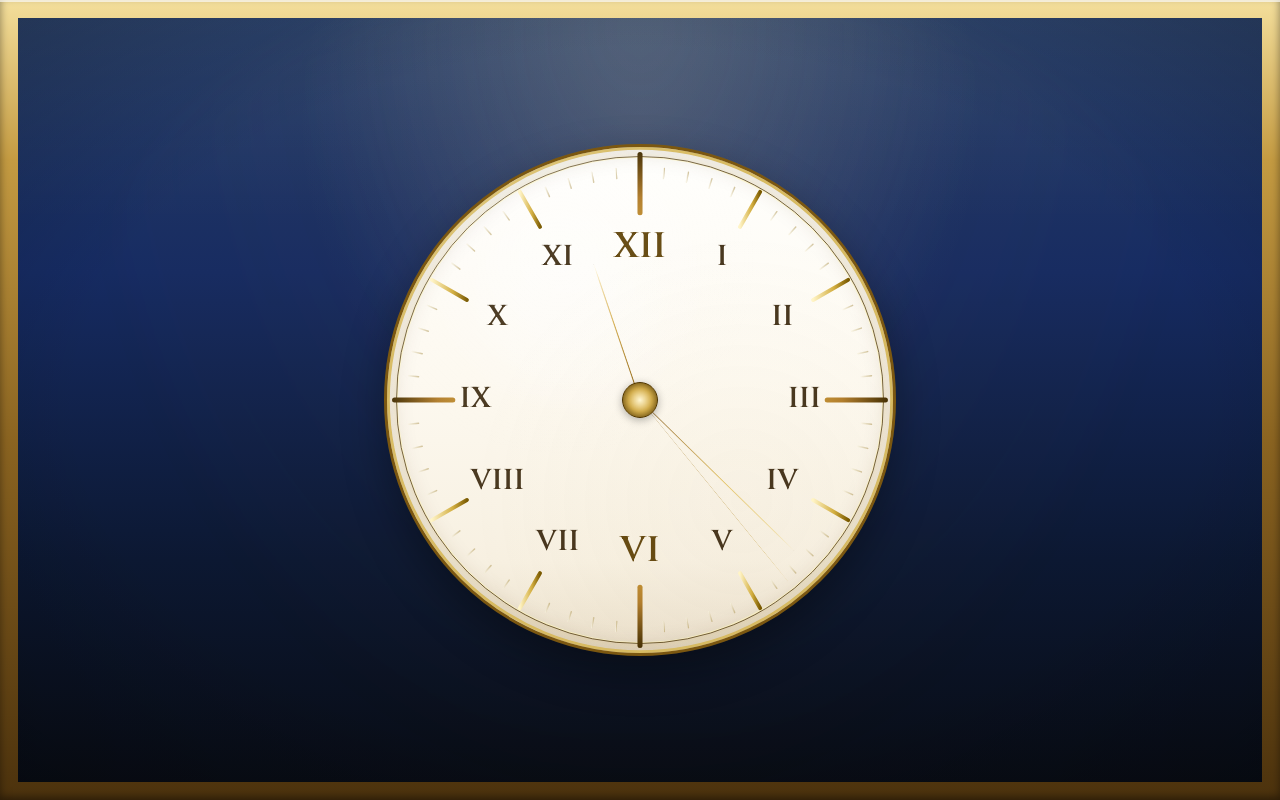
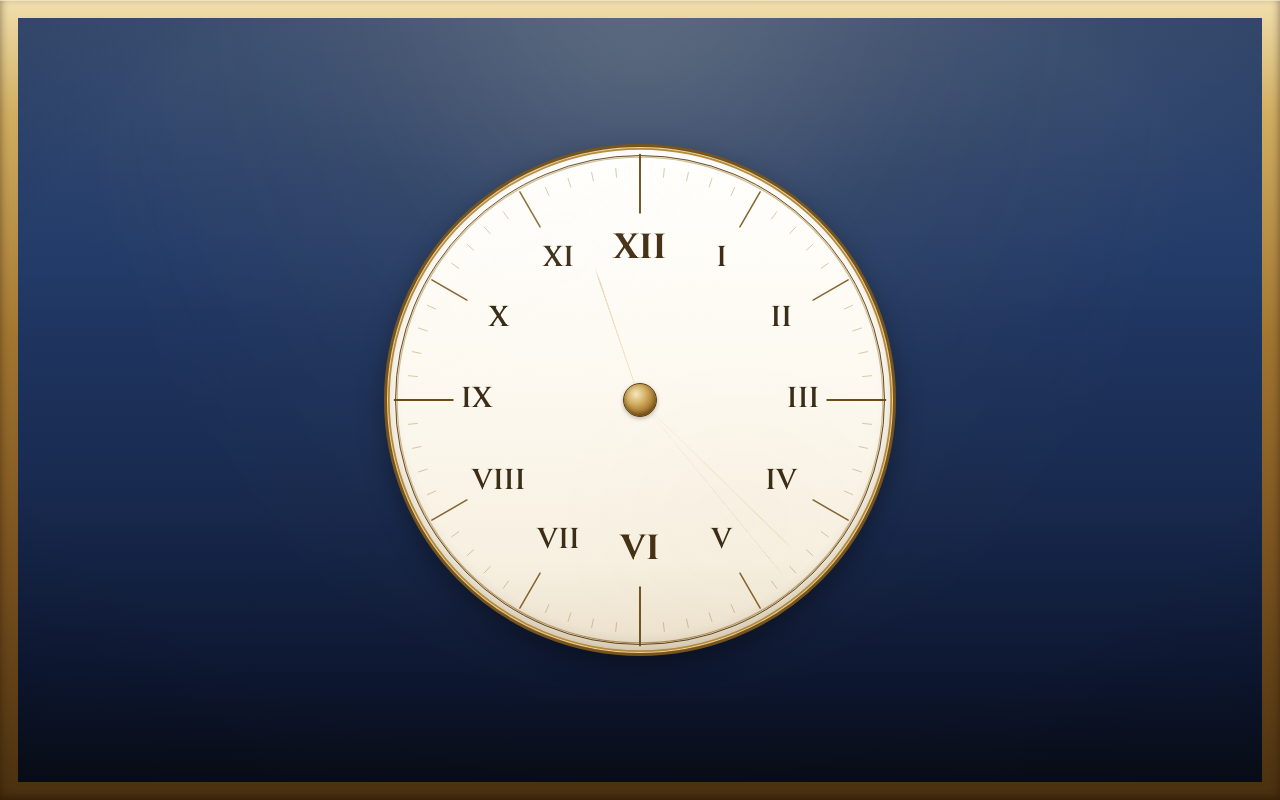
Before and after one commit to mcckyle/the-clock, a React (Vite) app: page / in a window 1280 px wide. Built offline with nearby package versions, Linux system fonts and the light colour scheme.

Commit message:
TickMarks.jsx: Remove SVG gradients on the tick marks.

```diff
--- a/index.html
+++ b/index.html
@@ -17,7 +17,7 @@
       name="description"
       content="Horologium Regale — a classical, historically inspired ceremonial analog clock rendered in React."
     />
-    <meta name="theme-color" content="#12284a">
+    <meta name="theme-color" content="#17284c">
 
     <!-- Prevent White Flash Before CSS Loads. -->
     <style>html { background: #080b12; color-scheme: dark; } body { margin: 0; }</style>
--- a/src/App.css
+++ b/src/App.css
@@ -13,15 +13,17 @@
   justify-content: center;
 
   background: radial-gradient(
-    ellipse at 50% 15%,
-    rgba(238, 218, 166, 0.12),
-    transparent 38%
+    ellipse 72% 54% at 50% 7%,
+    rgba(237, 218, 171, 0.105) 0%,
+    rgba(198, 161, 86, 0.035) 42%,
+    transparent 76%
   ),
   linear-gradient(
     180deg,
-    #243d69 0%,
-    #162b62 34%,
-    #0c1832 70%,
+    #30476f 0%,
+    #223b69 31%,
+    #17284c 64%,
+    #0d1731 84%,
     #080b12 100%
   );
   color: #f2e5c4;
@@ -40,10 +42,11 @@
 
   background: linear-gradient(
     180deg,
-    #f4df9c 0%,
-    #c49b42 20%,
-    #8b6421 55%,
-    #4c320d 100%
+    #f1dfad 0%,
+    #d1ae62 14%,
+    #a27631 42%,
+    #7c5420 68%,
+    #4a3010 100%
   );
 
   mask:
@@ -51,8 +54,8 @@
     linear-gradient(#000 0 0);
   mask-composite: exclude;
   box-shadow:
-    inset 0 2px 0 rgba(255, 255, 255, 0.65),
-    inset 0 -3px 8px rgba(0, 0, 0, 0.45);
+    inset 0 1px 0 rgba(255, 248, 220, 0.58),
+    inset 0 -3px 9px rgba(28, 16, 2, 0.52);
 }
 
 /* App Controlled Royal Vignette Styles. */
@@ -63,9 +66,10 @@
   inset: 0;
   pointer-events: none;
   background: radial-gradient(
-    ellipse,
-    transparent 62%,
-    rgba(0, 0, 0, 0.24) 100%
+    ellipse 86% 82% at 50% 44%,
+    transparent 58%,
+    rgba(2, 5, 12, 0.11) 79%,
+    rgba(2, 5, 12, 0.22) 100%
   );
 }
 
@@ -73,21 +77,25 @@
 .galleryLight
 {
   position: absolute;
+  top: -16vmin;
+  left: 50%;
   width: 150vmin;
   height: 110vmin;
+  transform: translateX(-50%);
   border-radius: 50%;
+  pointer-events: none;
 
   background: radial-gradient(
     ellipse at 50% 8%,
-    rgba(245, 225, 170, 0.14),
-    rgba(190, 145, 55, 0.04) 38%,
+    rgba(247, 229, 181, 0.16) 0%,
+    rgba(213, 176, 101, 0.055) 34%,
     transparent 72%
   );
   filter: blur(19px);
-  opacity: 0.80;
+  opacity: 0.78;
 }
 
-/* App Subtle Marble / Gallery Depth Styles. */
+/* App Subtle Gallery Veil Styles. */
 .marbleAtmosphere
 {
   position: absolute;
@@ -95,8 +103,9 @@
   pointer-events: none;
   background: linear-gradient(
     180deg,
-    rgba(255, 248, 225, 0.08),
-    transparent 28%
+    rgba(255, 249, 228, 0.055) 0%,
+    rgba(255, 249, 228, 0.018) 20%,
+    transparent 42%
   );
-  opacity: 0.65;
+  opacity: 0.72;
 }
--- a/src/components/AnalogClock/AnalogClock.jsx
+++ b/src/components/AnalogClock/AnalogClock.jsx
@@ -1,6 +1,6 @@
 //File name: AnalogClock.jsx
 //Author: Kyle McColgan
-//Date: 17 June 2026
+//Date: 21 August 2026
 //Description: This file contains the clock component for the clock React project.
 
 import useClockTime from "../../utils/useClockTime";
@@ -18,7 +18,11 @@ export default function AnalogClock()
     useHandAngles(time);
 
     return (
-      <div className={styles.clockContainer}>
+      <div
+        className={styles.clockContainer}
+        role="img"
+        aria-label="Classical analog clock showing the current time"
+      >
         <div className={styles.clockFace}>
           <div className={styles.giltOuterRing} />
           <div className={styles.enamelSurface} />
@@ -27,6 +31,7 @@ export default function AnalogClock()
             className={styles.ticks}
             viewBox="0 0 200 200"
             aria-hidden="true"
+            focusable="false"
           >
             <TickMarks />
             <RomanNumerals />
--- a/src/components/AnalogClock/AnalogClock.module.css
+++ b/src/components/AnalogClock/AnalogClock.module.css
@@ -19,16 +19,16 @@
     width: 64vmin;
     height: 64vmin;
     border-radius: 50%;
+    overflow: hidden;
 
     display: flex;
     align-items: center;
     justify-content: center;
-    overflow: hidden;
-
     background: radial-gradient(
-        circle at 36% 24%,
-        rgba(255, 255, 255, 0.42),
-        transparent 30%
+        ellipse 58% 48% at 34% 20%,
+        rgba(255, 255, 255, 0.22) 0%,
+        rgba(255, 255, 255, 0.06) 34%,
+        transparent 70%
     ),
     linear-gradient(
         180deg,
@@ -37,63 +37,66 @@
         #f7f0e1 82%,
         #eadfca 100%
     );
-    border: 0.42vmin solid #7b5710;
+    border: 0.38vmin solid #76541b;
 
-    box-shadow: inset 0 0 0 0.35vmin #d8bb61,
-                inset 0 0 25px rgba(86, 55, 0, 0.25),
-                0 16px 42px rgba(0, 0, 0, 0.34);
+    box-shadow: inset 0 0 0 0.12vmin rgba(248, 229, 177, 0.82),
+                inset 0 0 0 0.34vmin #b58a3d,
+                inset 0 -0.7vmin 1.8vmin rgba(72, 46, 10, 0.20),
+                0 1.2vmin 3.2vmin rgba(0, 0, 0, 0.34);
 }
 
 /* ==== ARCHITECTURAL GILT RING STYLES. ==== */
 .giltOuterRing
 {
     position: absolute;
-    inset: 1.1vmin;
+    inset: 1.05vmin;
     border-radius: 50%;
-    border: 0.18vmin solid rgba(72, 48, 0, 0.75);
+    border: 0.13vmin solid rgba(66, 43, 11, 0.82);
 
-    box-shadow: inset 0 0 0 0.12vmin rgba(255, 246, 190, 0.75),
-                0 0 6px rgba(201, 160, 53, 0.25);
+    box-shadow: inset 0 0 0 0.08vmin rgba(250, 232, 184, 0.86),
+                inset 0 0 0 0.22vmin rgba(164, 120, 48, 0.48),
+                inset 0 -0.16vmin 0 rgba(65, 41, 8, 0.48);
 }
 
-/* ==== SUBTLE ENAMEL VARIATION STYLES. ==== */
+/* ==== FIRED-ENAMEL SURFACE VARIATION STYLES. ==== */
 .enamelSurface
 {
     position: absolute;
     inset: 0;
     border-radius: 50%;
+    pointer-events: none;
     background: radial-gradient(
-        circle at 34% 22%,
-        rgba(255, 255, 255, 0.18),
-        transparent 38%
+        ellipse 46% 40% at 34% 22%,
+        rgba(255, 255, 255, 0.055),
+        transparent 72%
     ),
     radial-gradient(
-        circle at 70% 70%,
-        rgba(214, 196, 150, 0.05),
-        transparent 54%
+        ellipse 52% 46% at 70% 74%,
+        rgba(188, 158, 100, 0.025),
+        transparent 72%
     );
-    pointer-events: none;
 }
 
 /* ==== CLASSICAL ROYAL CENTER STYLES. ==== */
 .centerMedallion
 {
     position: absolute;
-    width: 4.6vmin;
-    height: 4.6vmin;
+    width: 4.25vmin;
+    height: 4.25vmin;
     border-radius: 50%;
+    z-index: 8;
     background: radial-gradient(
-        circle,
-        #fff6d2 0%,
-        #d8b14d 48%,
-        #765000 100%
+        circle at 38% 32%,
+        #f5e7bf 0%,
+        #d2ae61 34%,
+        #a4772f 63%,
+        #5b3d10 100%
     );
-    border: 0.16vmin solid #4d3400;
+    border: 0.13vmin solid #5b3d10;
 
-    box-shadow: inset 0 0 8px rgba(0, 0, 0, 0.35),
-                0 2px 8px rgba(0, 0, 0, 0.3);
-
-    z-index: 8;
+    box-shadow: inset 0 0 0.08vmin rgba(255, 241, 201, 0.72),
+                inset 0 -0.2vmin 0.5vmin rgba(45, 27, 4, 0.48),
+                0 0.2vmin 0.55vmin rgba(0, 0, 0, 0.25);
 }
 
 /* ==== GLASS REFLECTION STYLES. ==== */
@@ -102,14 +105,18 @@
     position: absolute;
     inset: 0;
     border-radius: 50%;
-    background: linear-gradient(
-        125deg,
-        rgba(255, 255, 255, 0.05),
-        transparent 48%
-    );
-
     z-index: 10;
     pointer-events: none;
+    background: radial-gradient(
+        ellipse 46% 24% at 29% 13%,
+        rgba(255, 255, 255, 0.065),
+        transparent 72%
+    ),
+    linear-gradient(
+        145deg,
+        rgba(255, 255, 255, 0.018) 0%,
+        transparent 34%
+    );
 }
 
 /* ==== SVG TICKS STYLES. ==== */
--- a/src/components/ClockHands/ClockHands.module.css
+++ b/src/components/ClockHands/ClockHands.module.css
@@ -15,22 +15,23 @@
     position: absolute;
     top: 50%;
     left: 50%;
-    width: 2.3vmin;
-    height: 2.3vmin;
+    width: 2.25vmin;
+    height: 2.25vmin;
     transform: translate(-50%, -50%);
     border-radius: 50%;
 
-    background: radial-gradient(circle at 40% 36%,
-        #fffce8 0%,
-        #efd27a 34%,
-        #c79c35 62%,
-        #4b3200 100%
+    background: radial-gradient(
+        circle at 37% 32%,
+        #f3e5bd 0%,
+        #d1aa5c 34%,
+        #9b712d 66%,
+        #573a0e 100%
     );
 
-    border: 0.12vmin solid #6e4c00;
-    box-shadow: inset 0 0 5px rgba(40, 20, 0, 0.42),
-                inset 0 0 1px rgba(255, 245, 205, 0.8),
-                0 0 10px rgba(214, 170, 54, 0.22);
+    border: 0.11vmin solid #5f4215;
+    box-shadow: inset 0 0 0.07vmin rgba(255, 239, 198, 0.72),
+                inset 0 -0.2vmin 0.45vmin rgba(40, 24, 5, 0.45),
+                0 0.18vmin 0.5vmin rgba(0, 0, 0, 0.25);
 }
 
 /* Pivot Wrapper For Each Hand Style. */
@@ -52,56 +53,59 @@
 /* Hour Hand Styles. */
 .hourHand
 {
-    width: 1.05vmin;
-    height: 18vmin;
+    width: 0.96vmin;
+    height: 17.5vmin;
 
     background: linear-gradient(
-        180deg,
-        #fff6d9 0%,
-        #d7b35d 44%,
-        #8b6112 100%
+        90deg,
+        #74521f 0%,
+        #c49a4d 24%,
+        #f0dfb5 48%,
+        #b1843b 74%,
+        #6b4918 100%
     );
 
-    border: 0.08vmin solid #3f2a00;
-    clip-path: polygon(50% 0, 58% 14%, 56% 100%, 44% 100%, 42% 14%);
-    box-shadow: inset 0 0 1px rgba(255, 235, 170, 0.5);
+    border: 0.065vmin solid #573b12;
+    clip-path: polygon(50% 0, 59% 12%, 57% 18%, 53% 100%, 47% 100%, 43% 18%, 41% 12%);
+    box-shadow: inset 0 0 0.08vmin rgba(255, 241, 200, 0.55);
     transform: rotate(var(--hourDeg, 0deg));
 }
 
 /* Minute Hand Styles. */
 .minuteHand
 {
-    width: 0.68vmin;
-    height: 27vmin;
+    width: 0.61vmin;
+    height: 26.5vmin;
 
     background: linear-gradient(
-        180deg,
-        #f4e7bf 0%,
-        #e4c56c 46%,
-        #8d6630 100%
+        90deg,
+        #6d4b19 0%,
+        #b98b3e 25%,
+        #eeddb2 49%,
+        #a87931 75%,
+        #624115 100%
     );
 
-    border: 0.08vmin solid #422c00;
-    clip-path: polygon(50% 0, 60% 12%, 58% 100%, 42% 100%, 40% 12%);
-    box-shadow: inset 0 0 1px rgba(255, 240, 180, 0.42);
+    border: 0.06vmin solid #513610;
+    clip-path: polygon(50% 0, 58% 11%, 55% 17%, 52% 100%, 48% 100%, 45% 17%, 42% 11%);
+    box-shadow: inset 0 0 0.08vmin rgba(255, 242, 204, 0.48);
     transform: rotate(var(--minuteDeg, 0deg));
 }
 
 /* Second Hand Styles. */
 .secondHand
 {
-    width: 0.12vmin;
-    height: 30vmin;
-    border-radius: 999px;
-    opacity: 0.95;
+    width: 0.10vmin;
+    height: 29vmin;
+    opacity: 0.88;
 
     background: linear-gradient(
-        to bottom,
-        #d6b24b 0%,
-        #8d6212 100%
+        180deg,
+        #b88b3d 0%,
+        #79531e 100%
     );
 
-    clip-path: polygon(50% 0, 68% 18%, 68% 100%, 32% 100%, 32% 18%);
-    box-shadow: 0 0 1px rgba(0, 0, 0, 0.35);
+    clip-path: polygon(50% 0, 62% 14%, 57% 84%, 50% 100%, 43% 84%, 38% 14%);
+    box-shadow: 0 0 0.08vmin rgba(35, 22, 5, 0.42);
     transform: rotate(var(--secondDeg, 0deg));
 }
--- a/src/components/TickMarks/TickMarks.jsx
+++ b/src/components/TickMarks/TickMarks.jsx
@@ -1,6 +1,6 @@
 //File name: TickMarks.jsx
 //Author: Kyle McColgan
-//Date: 5 August 2026
+//Date: 21 August 2026
 //Description: This file contains the tick marks component for the analog clock React project.
 
 import { useMemo } from "react";
@@ -8,10 +8,11 @@ import styles from "./TickMarks.module.css";
 
 export default function TickMarks()
 {
-  const ticks = useMemo(() => {
+  const ticks = useMemo(() =>
+  {
+    const minuteTicks = [];
+    const hourTicks = [];
     const quarterTicks = [];
-    const hourTicks = [];
-    const minuteTicks = [];
 
     for (let i = 0; i < 60; i ++ )
     {
@@ -20,7 +21,7 @@ export default function TickMarks()
       const isQuarter = i % 15 === 0;
       const isHour = i % 5 === 0;
 
-      const radiusInner = isQuarter ? 74 : isHour ? 79 : 88;
+      const radiusInner = isQuarter ? 74 : isHour ? 79 : 88.5;
       const radiusOuter = isQuarter ? 97 : isHour ? 95 : 92;
 
       const x1 = 100 + radiusInner * Math.cos(angle);
@@ -28,16 +29,10 @@ export default function TickMarks()
       const x2 = 100 + radiusOuter * Math.cos(angle);
       const y2 = 100 + radiusOuter * Math.sin(angle);
 
-      // Pick the gradient based on the tick type.
-      const strokeUrl = isQuarter
-        ? "url(#quarterMark)"
-        : isHour
-        ? "url(#hourMark)"
-        : "url(#minuteMark)";
-
-    const line = (
+      const line = (
         <line
           key={i}
+          data-second={i}
           x1={x1}
           y1={y1}
           x2={x2}
@@ -45,9 +40,8 @@ export default function TickMarks()
           className={`${styles.tick} ${
             isQuarter ? styles.quarterTick : isHour ? styles.hourTick : ""
           }`}
-          stroke={strokeUrl}
           strokeLinecap="round"
-          strokeLinejoin="round"
+          vectorEffect="non-scaling-stroke"
         />
       );
 
@@ -70,25 +64,6 @@ export default function TickMarks()
 
     return (
       <g className={styles.tickRing}>
-        <defs>
-          <linearGradient id="minuteMark" x1="0%" y1="0%" x2="0%" y2="100%">
-            <stop offset="0%" stopColor="#f6f0dc" />
-            <stop offset="100%" stopColor="#b9a46a" />
-          </linearGradient>
-
-          <linearGradient id="hourMark" x1="0%" y1="0%" x2="0%" y2="100%">
-            <stop offset="0%" stopColor="#fff4c6" />
-            <stop offset="60%" stopColor="#d2ad3f" />
-            <stop offset="100%" stopColor="#7a5a00" />
-          </linearGradient>
-
-          <radialGradient id="quarterMark" cx="100" cy="100" r="100" gradientUnits="userSpaceOnUse">
-            <stop offset="0%" stopColor="#fff7da" />
-            <stop offset="45%" stopColor="#f2c94c" />
-            <stop offset="80%" stopColor="#b27e2d" />
-            <stop offset="100%" stopColor="#3a2800" />
-          </radialGradient>
-        </defs>
         {ticks}
       </g>
     );
--- a/src/index.css
+++ b/src/index.css
@@ -25,4 +25,4 @@ body
     -webkit-font-smoothing: antialiased;
     -moz-osx-font-smoothing: grayscale;
 }
-::selection { background: #b08a3c; color: #080b12; }
+::selection { background: #a77b31; color: #080b12; }
```
Also changed, not shown: src/components/RomanNumerals/RomanNumerals.jsx (+5 -4 lines), src/components/RomanNumerals/RomanNumerals.module.css (+6 -6 lines), src/components/TickMarks/TickMarks.module.css (+7 -4 lines), 1 other file (tests, documents, lock files or other folders).
